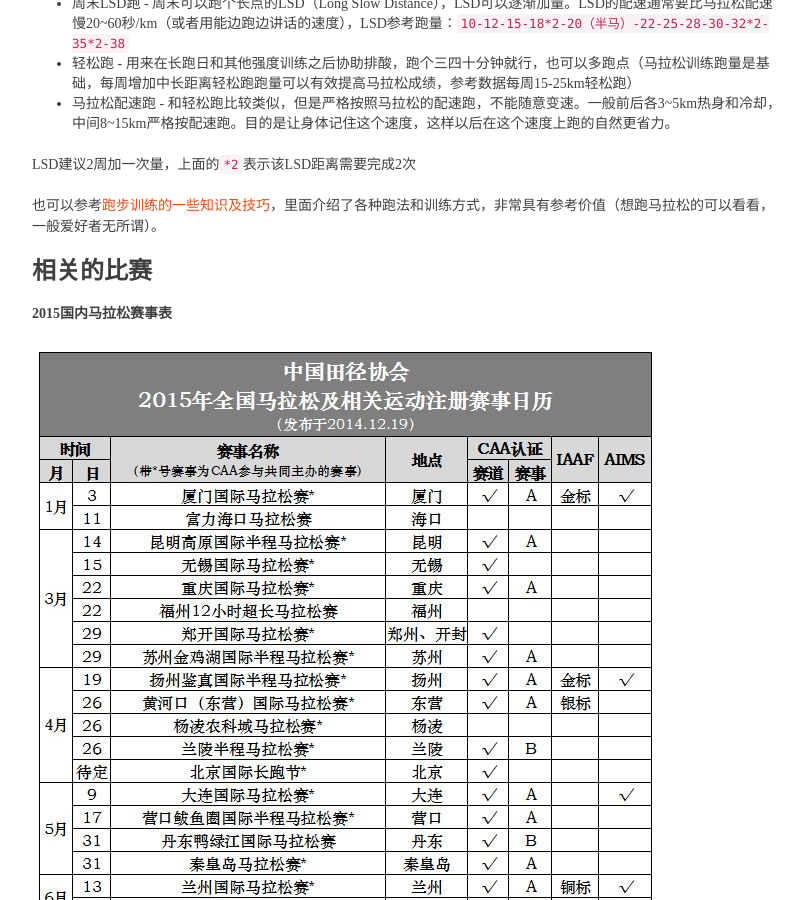
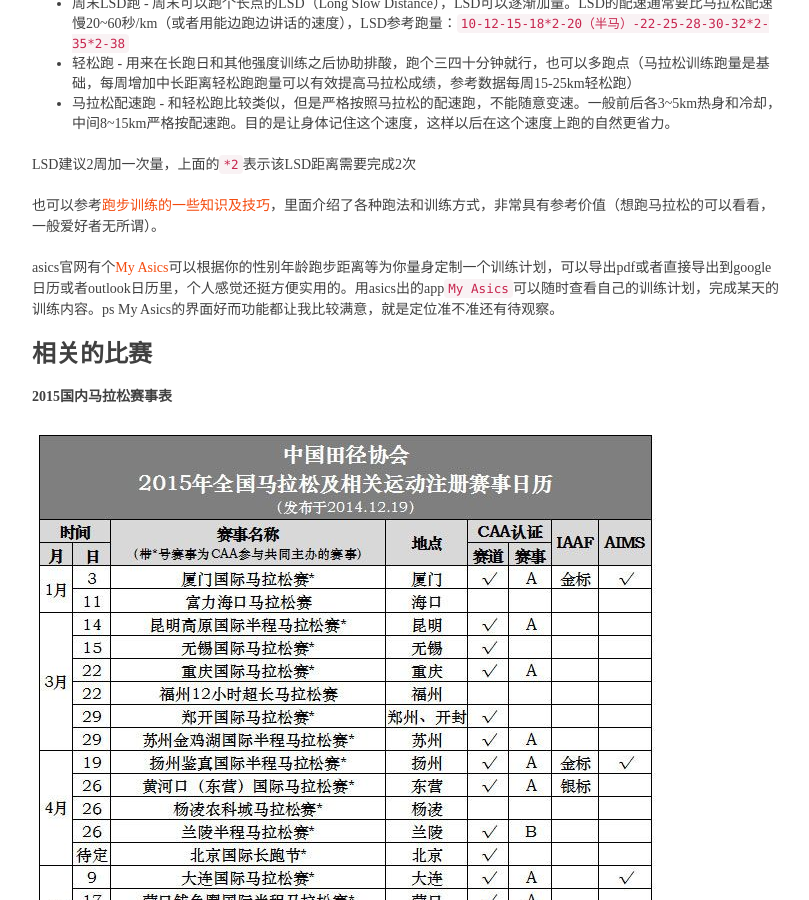
Before and after one commit to MrRaindrop/MrRaindrop.github.io, a Jekyll site: the page built from _posts/2015-01-03-the-runners-guide-to-the-galaxy.md, in a window 1280 px wide and 900 px high, scrolled down 6569 px. Shown: the whole window, without its empty margins (233-1042 px from the left). Built offline with Jekyll 4.4.1, drawn with Linux system fonts in a browser that asks for light colours; comment, search, counter and statistics services are not loaded.

Commit message:
add app content
add app - my asics

```diff
--- a/_posts/2015-01-03-the-runners-guide-to-the-galaxy.md
+++ b/_posts/2015-01-03-the-runners-guide-to-the-galaxy.md
@@ -235,6 +235,8 @@ LSD建议2周加一次量，上面的``*2``表示该LSD距离需要完成2次
 
 也可以参考[跑步训练的一些知识及技巧](http://www.doyouhike.net/forum/running/499636,0,0,0.html)，里面介绍了各种跑法和训练方式，非常具有参考价值（想跑马拉松的可以看看，一般爱好者无所谓）。
 
+asics官网有个[My Asics](http://my.asics.com.cn/)可以根据你的性别年龄跑步距离等为你量身定制一个训练计划，可以导出pdf或者直接导出到google日历或者outlook日历里，个人感觉还挺方便实用的。用asics出的app``My Asics``可以随时查看自己的训练计划，完成某天的训练内容。ps My Asics的界面好而功能都让我比较满意，就是定位准不准还有待观察。
+
 ### 相关的比赛
 
 **2015国内马拉松赛事表**
```
